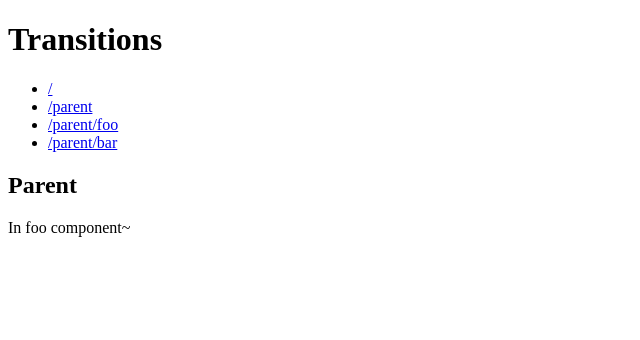
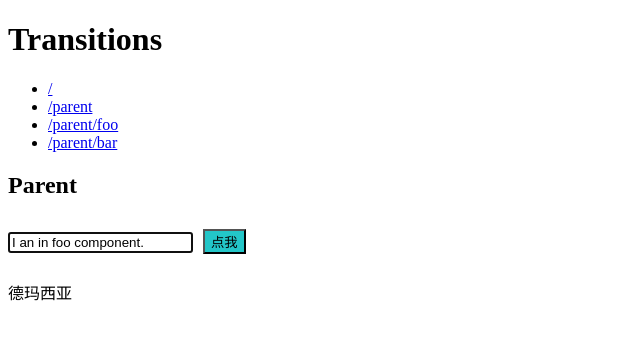
Before and after one commit to xs1hao/myvuetest, a Vue app: page /parent/foo in a window 1280 px wide. Shown: the top 340 px of the page, without its empty margins (0-640 px from the left). Built offline with nearby package versions, Linux system fonts and the light colour scheme.

Commit message:
2021年6月2日20:54:30

```diff
--- a/package.json
+++ b/package.json
@@ -3,6 +3,7 @@
   "version": "0.1.0",
   "private": true,
   "scripts": {
+    "start": "npm run serve",
     "serve": "vue-cli-service serve",
     "build": "vue-cli-service build",
     "lint": "vue-cli-service lint"
--- /dev/null
+++ b/src/components/directive/background.js
@@ -0,0 +1,11 @@
+// 函数简写
+// export function elBackgroundColorSwith(el,binding) {
+//     el.style.backgroundColor = binding.value;
+// }
+const backgroundD = {
+    bind: function(el,binding) {
+		el.style.backgroundColor = binding.value.color;
+	},
+}
+
+export default backgroundD;
--- /dev/null
+++ b/src/components/directive/focus.js
@@ -0,0 +1,17 @@
+
+const sqfocus = {
+	// 当被绑定的元素插入到 DOM 中时……
+	inserted: function(el) {
+		// 聚焦元素
+		el.focus();
+	},
+}
+/**
+ * export 和 export default 的区别:
+ * https://www.cnblogs.com/fanyanzhao/p/10298543.html
+ * 与export命令的区别：其他模块加载该模块时，import命令可以为该匿名函数指定任意名字。
+ * export命令对外接口是有名称的且import命令从模块导入的变量名与被导入模块对外接口的名称相同，而export default命令对外输出的变量名可以是任意的，这时import命令后面，不使用大括号。
+
+export default命令用于指定模块的默认输出。显然，一个模块只能有一个默认输出，因此export default命令只能使用一次。所以，import命令后面才不用加大括号，因为只可能唯一对应export default命令。
+ * **/
+export default sqfocus;
--- /dev/null
+++ b/src/components/directive/index.js
@@ -0,0 +1,15 @@
+import sqfocus from './focus';
+import backgroundD from './background';
+// 自定义指令
+const directives = {
+    sqfocus,
+    backgroundD
+}
+
+export default {
+  install(Vue) {
+    Object.keys(directives).forEach((key) => {
+      Vue.directive(key, directives[key])
+    })
+  },
+}
--- /dev/null
+++ b/src/components/filters/index.js
@@ -0,0 +1,13 @@
+import restText from './resetText';
+
+const filters = {
+    restText
+}
+
+export default {
+  install(Vue) {
+    Object.keys(filters).forEach((key) => {
+      Vue.filter(key, filters[key])
+    })
+  },
+}
--- /dev/null
+++ b/src/components/filters/resetText.js
@@ -0,0 +1,7 @@
+const restText = function(value) {
+    if (!value) return ''
+    value = value.toString()
+    return '德玛西亚';
+}
+
+export default restText;
--- a/src/components/foo.vue
+++ b/src/components/foo.vue
@@ -1,8 +1,10 @@
 <template>
 	<div class="container">
-
-     In foo component~
-
+		<input type="text" v-model="msg" v-sqfocus/>
+		<button @click="changeMsg()" v-background-d="{color: '#23c6c8'}">点我</button>
+        <p>
+            {{msg | restText}}
+        </p>
 	</div>
 </template>
 
@@ -11,15 +13,36 @@ export default {
 	name: '',
 	data() {
 		return {
-
+			msg: 'I an in foo component.',
 		}
 	},
-  components: {
-
+	methods: {
+		changeMsg: function() {
+			const strArr = this.msg
+				.split(' ')
+				.reverse()
+				.join(' ');
+			// console.log(this.$el);
+			this.msg = strArr;
+		},
+	},
+	components: {},
+    // 当全局过滤器和局部过滤器重名时，会采用局部过滤器
+    filters: {
+        capitalize: function (value) {
+            if (!value) return ''
+            value = value.toString();
+            const res = value.charAt(0).toUpperCase() + value.slice(1);
+            console.log(res);
+            // return '德玛西亚';
+            return res;
+        }
     }
 }
 </script>
 
-<style lang="less" scoped>
-
+<style scoped>
+button {
+	margin: 10px;
+}
 </style>
--- a/src/main.js
+++ b/src/main.js
@@ -2,6 +2,11 @@
 import Vue from 'vue/dist/vue.esm.js'
 import router from './router/index.js'
 import App from './App';
+import Directives from './components/directive';
+import Filters from './components/filters';
+
+Vue.use(Directives);
+Vue.use(Filters);
 
 new Vue({
     el: '#app',
```
Lines whose indentation alone changed are shown as unchanged.
